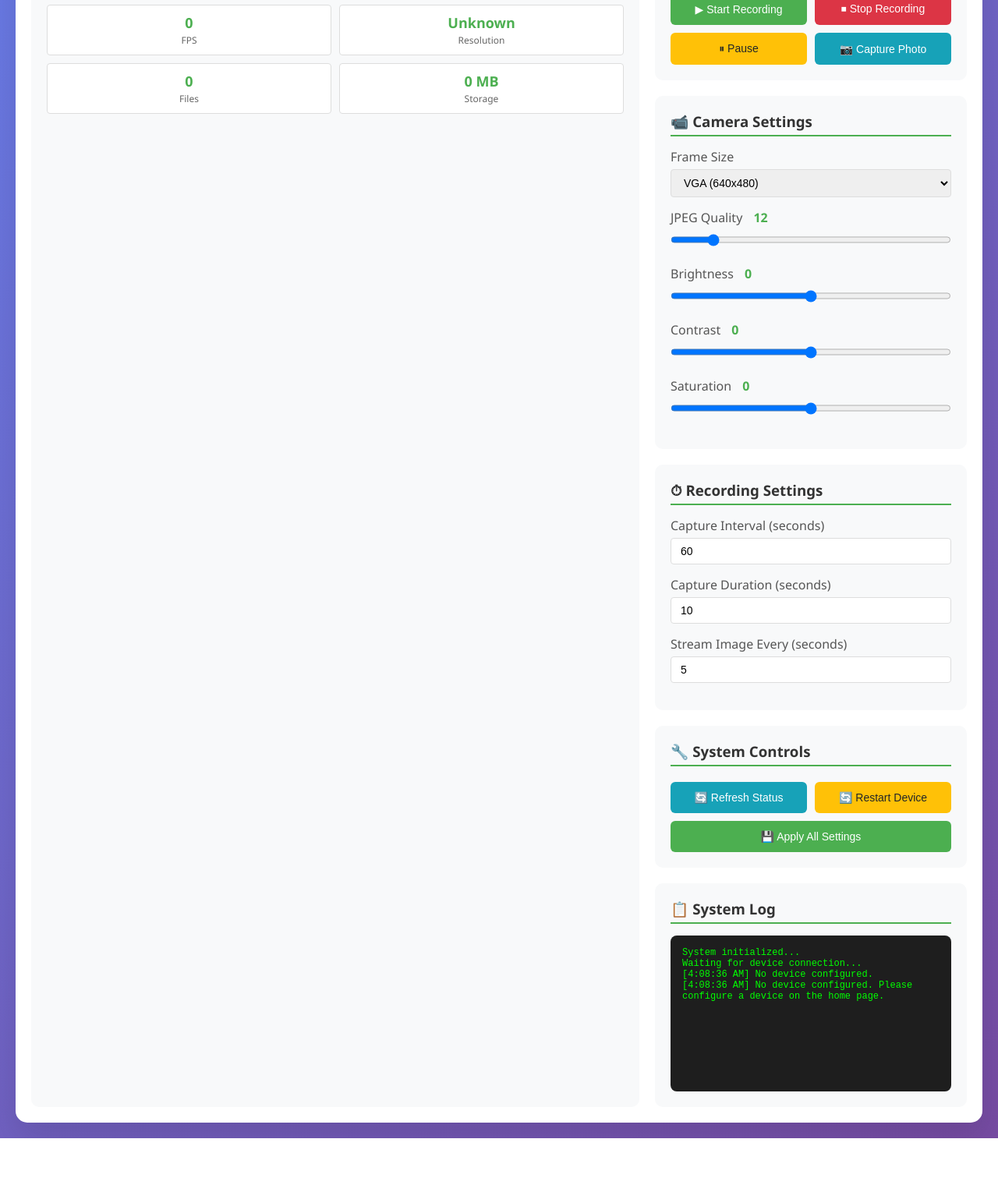
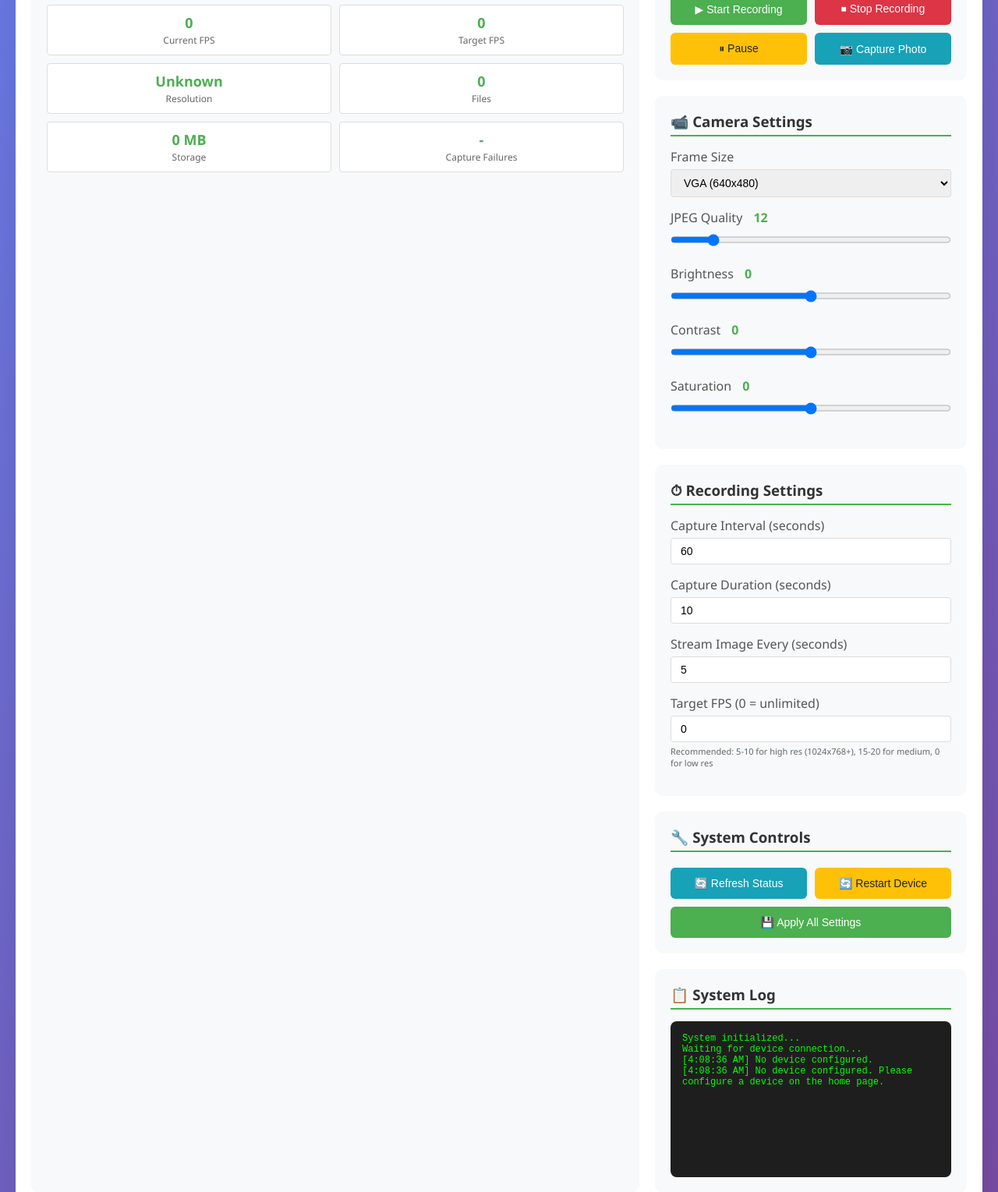
Before and after one commit to freesoil/sky_monitor_edge, a FastAPI app: page /camera-control in a window 1280 px wide. Shown: the part 362-1891 px from the top of the page at 78% size. Before the commit the page ends 1822 px from the top, so only its background shows below. Run offline with FastAPI, Linux system fonts and the light colour scheme; data that the repository does not hold is empty.

```diff
--- a/web/app/main.py
+++ b/web/app/main.py
@@ -151,6 +151,8 @@ class CameraSettings(BaseModel):
     capture_interval: Optional[int] = None
     capture_duration: Optional[int] = None
     stream_interval: Optional[int] = None
+    fps: Optional[int] = None
+    frame_delay: Optional[int] = None
 
 # Device discovery and management
 def discover_edge_devices(force=False):
--- a/web/app/templates/camera_control.html
+++ b/web/app/templates/camera_control.html
@@ -392,7 +392,11 @@
                 <div class="stats-grid">
                     <div class="stat-item">
                         <div class="stat-value" id="frame-rate">0</div>
-                        <div class="stat-label">FPS</div>
+                        <div class="stat-label">Current FPS</div>
+                    </div>
+                    <div class="stat-item">
+                        <div class="stat-value" id="target-fps-display">0</div>
+                        <div class="stat-label">Target FPS</div>
                     </div>
                     <div class="stat-item">
                         <div class="stat-value" id="resolution">Unknown</div>
@@ -405,6 +409,10 @@
                     <div class="stat-item">
                         <div class="stat-value" id="storage-used">0 MB</div>
                         <div class="stat-label">Storage</div>
+                    </div>
+                    <div class="stat-item">
+                        <div class="stat-value" id="capture-failures">-</div>
+                        <div class="stat-label">Capture Failures</div>
                     </div>
                 </div>
             </div>
@@ -481,6 +489,14 @@
                     <div class="control-group">
                         <label for="stream-interval">Stream Image Every (seconds)</label>
                         <input type="number" id="stream-interval" value="5" min="1" max="60" onchange="updateRecordingSetting('stream_interval', this.value)">
+                    </div>
+
+                    <div class="control-group">
+                        <label for="target-fps">Target FPS (0 = unlimited)</label>
+                        <input type="number" id="target-fps" value="0" min="0" max="60" onchange="updateRecordingSetting('fps', this.value)">
+                        <small style="color: #666; font-size: 11px; display: block; margin-top: 4px;">
+                            Recommended: 5-10 for high res (1024x768+), 15-20 for medium, 0 for low res
+                        </small>
                     </div>
                 </div>
 
@@ -637,6 +653,29 @@
             document.getElementById('file-count').textContent = status.file_count || '0';
             document.getElementById('storage-used').textContent = `${status.storage_used || 0} MB`;
 
+            // Update FPS display
+            if (status.settings && status.settings.target_fps !== undefined) {
+                const targetFps = status.settings.target_fps || 0;
+                document.getElementById('target-fps-display').textContent = targetFps === 0 ? 'Unlimited' : targetFps;
+            }
+
+            // Update capture statistics
+            if (status.capture_stats) {
+                const failRate = status.capture_stats.failure_rate || 0;
+                const failDisplay = failRate > 0 ? `${failRate.toFixed(1)}%` : '0%';
+                const failElement = document.getElementById('capture-failures');
+                failElement.textContent = failDisplay;
+
+                // Color code based on failure rate
+                if (failRate > 10) {
+                    failElement.style.color = '#dc3545';  // Red for critical
+                } else if (failRate > 5) {
+                    failElement.style.color = '#ffc107';  // Yellow for warning
+                } else {
+                    failElement.style.color = '#4CAF50';  // Green for good
+                }
+            }
+
             // Update controls with current settings
             if (status.settings) {
                 updateControlsFromStatus(status.settings);
@@ -652,7 +691,8 @@
                 'saturation': settings.saturation,
                 'capture-interval': settings.capture_interval,
                 'capture-duration': settings.capture_duration,
-                'stream-interval': settings.stream_interval
+                'stream-interval': settings.stream_interval,
+                'target-fps': settings.target_fps !== undefined ? settings.target_fps : 0
             };
 
             Object.entries(controls).forEach(([id, value]) => {
@@ -812,7 +852,8 @@
                 saturation: parseInt(document.getElementById('saturation').value),
                 capture_interval: parseInt(document.getElementById('capture-interval').value),
                 capture_duration: parseInt(document.getElementById('capture-duration').value),
-                stream_interval: parseInt(document.getElementById('stream-interval').value)
+                stream_interval: parseInt(document.getElementById('stream-interval').value),
+                fps: parseInt(document.getElementById('target-fps').value)
             };
 
             fetch('/api/camera/apply-settings', {
@@ -828,6 +869,7 @@
                     logMessage('All settings applied successfully');
                     showNotification('All settings applied successfully', 'success');
                     getSystemStatus();
+                    refreshStream();
                 } else {
                     logMessage(`Failed to apply settings: ${data.error}`);
                     showNotification('Failed to apply settings', 'error');
```
Also changed, not shown: 1 other file.
